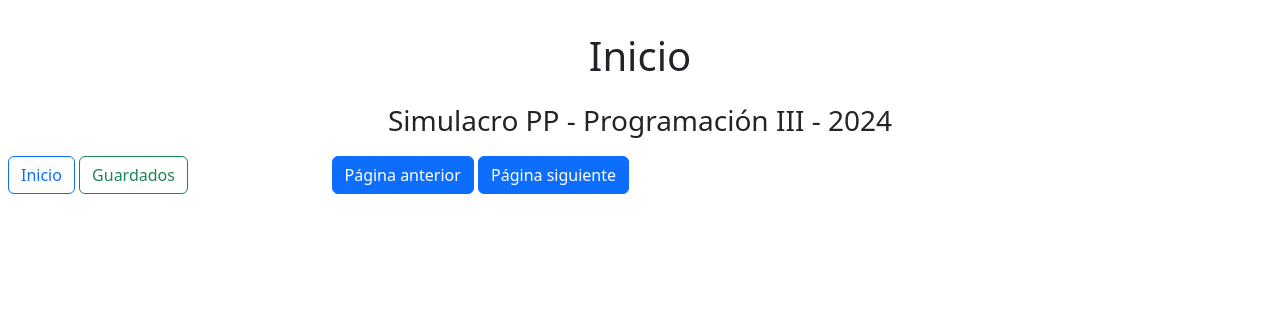
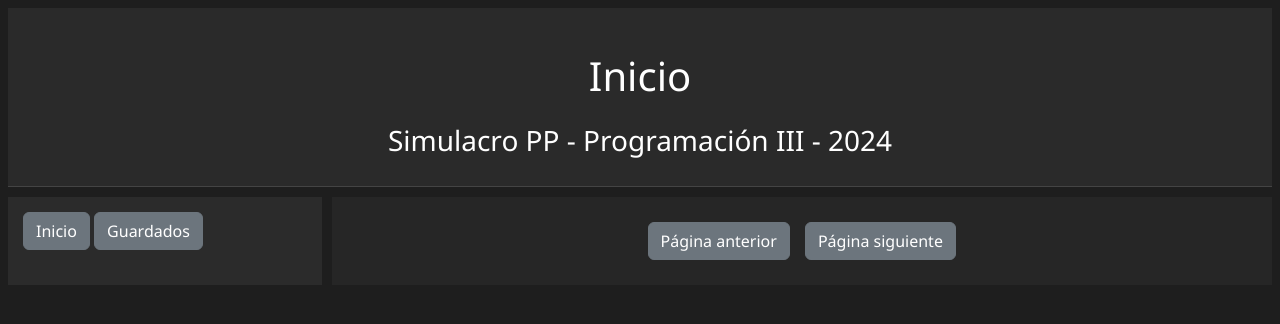
Before and after one commit to mgarcianovak/PP2025331-GARCIANOVAKMARIANO, a plain HTML site: page index.html in a window 1280 px wide. Drawn offline with nearby package versions, Linux system fonts and the light colour scheme; no server answers.

Commit message:
commit final. estilos y funcionalidad terminada.

```diff
--- a/index.html
+++ b/index.html
@@ -17,14 +17,16 @@
       <h3 class="text-center">Simulacro PP - Programación III - 2024</h3>
     </header>
     <nav id="panel-izquierda">
-      <a href="index.html" class="btn btn-outline-primary">Inicio</a>
-      <a href="guardados.html" class="btn btn-outline-success">Guardados</a>
+      <a href="index.html" class="btn btn-secondary">Inicio</a>
+      <a href="guardados.html" class="btn btn-secondary">Guardados</a>
     </nav>
     <section id="principal">
       <div id="series">
       </div>
-      <button id="anterior" class="btn btn-primary">Página anterior</button>
-      <button id="siguiente" class="btn btn-primary">Página siguiente</button>
+      <div id="botones">
+        <button id="anterior" class="btn btn-secondary">Página anterior</button>
+        <button id="siguiente" class="btn btn-secondary">Página siguiente</button>
+      </div>
     </section>
   </main>
   <script type="module" src="js/main.js"></script>
--- a/js/serie.js
+++ b/js/serie.js
@@ -40,18 +40,21 @@ export class Serie {
         lang.textContent = `Idioma: ${this.language}`;
 
         const genres = document.createElement("p");
-        genres.className = "card-text text-muted";
+        genres.className = "card-text";
         genres.textContent = `Géneros: ${this.genres.join(", ")}`;
-
-        const boton = document.createElement("button");
-        boton.textContent = "Guardar";
-        boton.className = "btn btn-primary mt-2";
-        boton.addEventListener("click", () => Serie.guardarSerie(this));
 
         body.appendChild(title);
         body.appendChild(lang);
         body.appendChild(genres);
-        body.appendChild(boton);
+
+        if (!window.location.href.includes("guardados.html")) {
+            const boton = document.createElement("button");
+            boton.textContent = "Guardar";
+            boton.className = "btn btn-primary mt-2";
+            boton.addEventListener("click", () => Serie.guardarSerie(this));
+            body.appendChild(boton);
+        }
+
         div.appendChild(img);
         div.appendChild(body);
 
@@ -66,7 +69,7 @@ export class Serie {
             localStorage.setItem(clave, JSON.stringify(guardadas));
             alert("Serie guardada exitosamente.");
         } else {
-            alert("¡Ya guardaste esta serie!");
+            alert("La serie ya esta guardada.");
         }
     }
 }
--- a/styles/guardados.css
+++ b/styles/guardados.css
@@ -7,6 +7,11 @@ main {
 
 header {
   grid-column: 1;
+  background-color: #2a2a2a;
+  color: #ffffff;
+  padding: 20px;
+  text-align: center;
+  border-bottom: 1px solid #444;
 }
 
 #botones {
@@ -23,10 +28,38 @@ header {
   gap: 15px;
 }
 
-@media (max-width: 900px) {
-  #series {
-    grid-template-columns: repeat(2, 1fr);
-  }
+
+body {
+  background-color: #1e1e1e;
+  color: #e0e0e0;
+  font-family: 'Segoe UI', Tahoma, Geneva, Verdana, sans-serif;
+  margin: 0;
+}
+
+nav {
+  background-color: #2b2b2b;
+  padding: 15px;
+  color: #ddd;
+}
+
+#principal {
+  background-color: #262626;
+  padding: 15px;
+  color: #ddd;
+}
+
+#series>div {
+  background-color: #333;
+  color: #fff;
+  padding: 10px;
+  border-radius: 8px;
+  box-shadow: 0 2px 4px rgba(0, 0, 0, 0.5);
+}
+
+#series img {
+  max-width: 100%;
+  border-radius: 4px;
+  margin-bottom: 10px;
 }
 
 @media (max-width: 550px) {
@@ -34,3 +67,9 @@ header {
     grid-template-columns: 1fr;
   }
 }
+
+@media (max-width: 900px) {
+  #series {
+    grid-template-columns: repeat(2, 1fr);
+  }
+}
--- a/styles/index.css
+++ b/styles/index.css
@@ -7,22 +7,62 @@ main {
 
 header {
   grid-column: 1 / 3;
+  background-color: #2a2a2a;
+  color: #ffffff;
+  padding: 20px;
+  text-align: center;
+  border-bottom: 1px solid #444;
 }
 
 nav {
   grid-column: 1 / 2;
   grid-row: 2 / 3;
+  background-color: #2b2b2b;
+  padding: 15px;
+  color: #ddd;
 }
 
 #principal {
   grid-column: 2 / 3;
   grid-row: 2 / 3;
+  background-color: #262626;
+  padding: 15px;
+  color: #ddd;
 }
 
 #series {
   display: grid;
   grid-template-columns: repeat(4, 1fr);
   gap: 10px;
+}
+
+#botones {
+  display: flex;
+  justify-content: center;
+  gap: 15px;
+  padding-top: 10px;
+  padding-bottom: 10px;
+}
+
+body {
+  background-color: #1e1e1e;
+  color: #e0e0e0;
+  font-family: 'Segoe UI', Tahoma, Geneva, Verdana, sans-serif;
+  margin: 0;
+}
+
+#series>div {
+  background-color: #333;
+  color: #fff;
+  padding: 10px;
+  border-radius: 8px;
+  box-shadow: 0 2px 4px rgba(0, 0, 0, 0.5);
+}
+
+#series img {
+  max-width: 100%;
+  border-radius: 4px;
+  margin-bottom: 10px;
 }
 
 @media (max-width: 900px) {
```
Also changed, not shown: guardados.html (+2 -2 lines).
